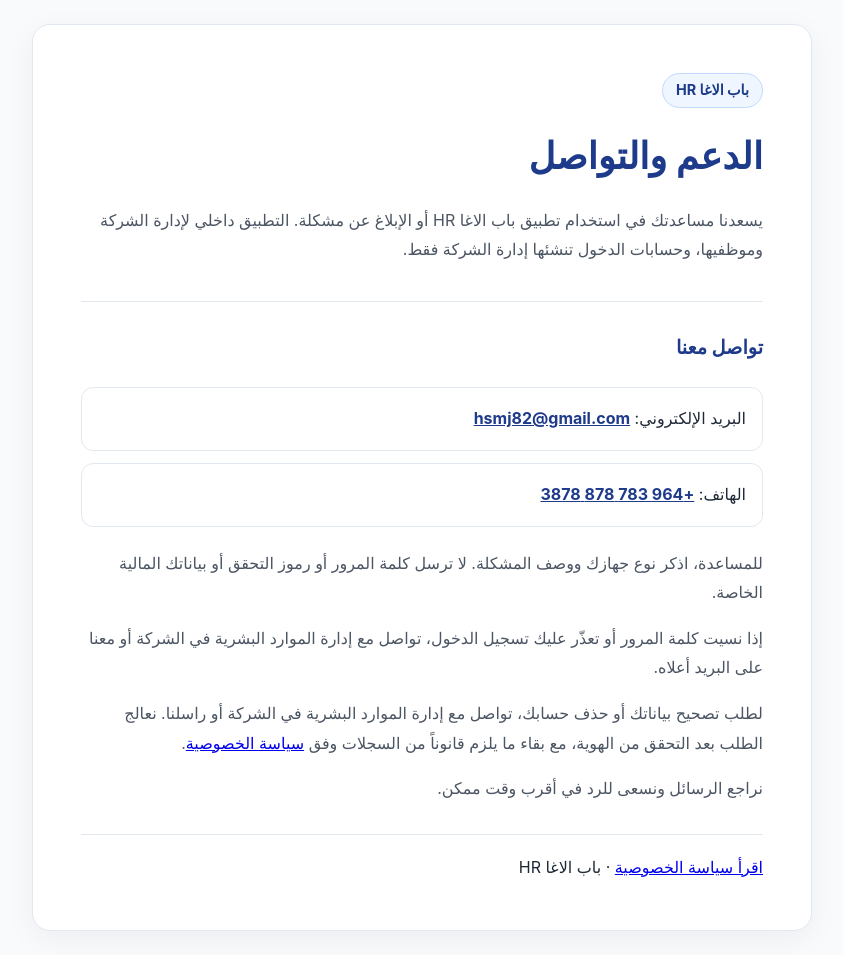
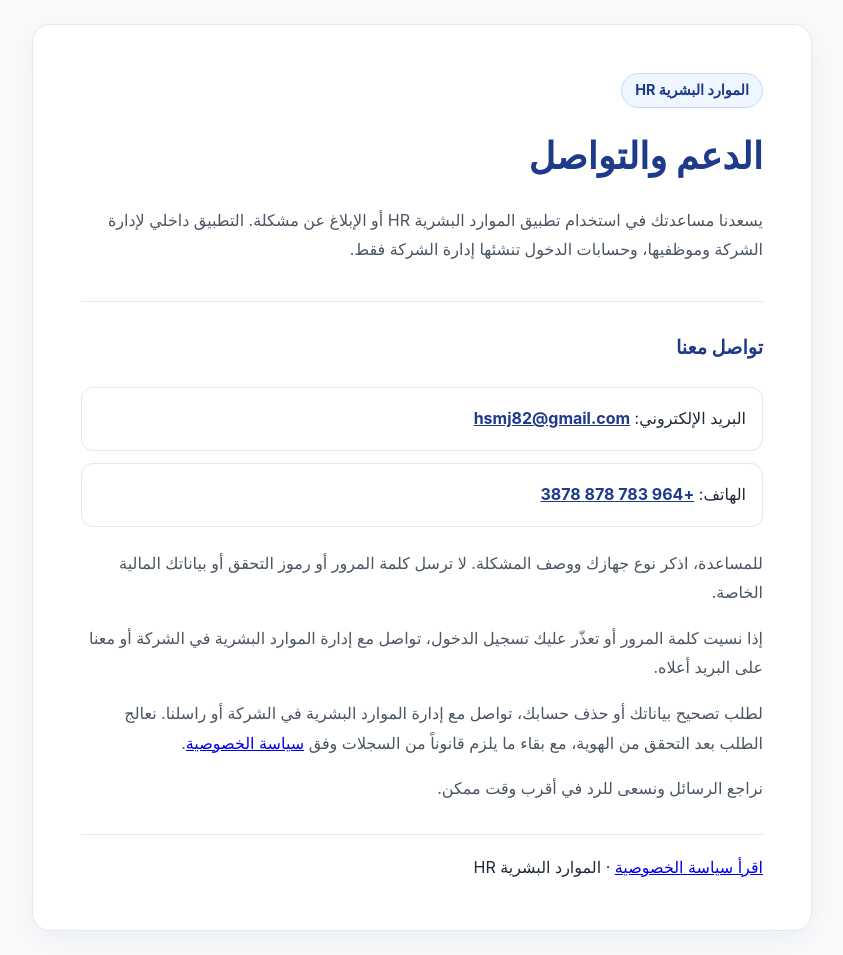
Before and after one commit to mmpwhaider-cloud/hsmj-releases, a plain HTML site: page bab-al-agha-hr/support.html in a window 1280 px wide. Shown: the whole page, without its empty margins (218-1061 px from the left). Drawn offline with Linux system fonts and the light colour scheme.

Commit message:
توحيد اسم تطبيق الموارد البشرية HR في صفحات الخصوصية والدعم
Co-Authored-By: Claude Haiku 5.5 <noreply@anthropic.com>
Claude-Session: https://claude.ai/code/session_019MjMTgsZv3u8oZGvVX73tM

```diff
--- a/bab-al-agha-hr/support.html
+++ b/bab-al-agha-hr/support.html
@@ -3,8 +3,8 @@
 <head>
   <meta charset="utf-8">
   <meta name="viewport" content="width=device-width, initial-scale=1">
-  <meta name="description" content="الدعم والتواصل لتطبيق باب الاغا HR الداخلي لموظفي الشركة.">
-  <title>الدعم والتواصل - باب الاغا HR</title>
+  <meta name="description" content="الدعم والتواصل لتطبيق الموارد البشرية HR الداخلي لموظفي الشركة.">
+  <title>الدعم والتواصل - الموارد البشرية HR</title>
   <style>
     :root {
       color-scheme: light;
@@ -36,9 +36,9 @@
 <body>
   <main>
     <header>
-      <span class="badge">باب الاغا HR</span>
+      <span class="badge">الموارد البشرية HR</span>
       <h1>الدعم والتواصل</h1>
-      <p>يسعدنا مساعدتك في استخدام تطبيق باب الاغا HR أو الإبلاغ عن مشكلة. التطبيق داخلي لإدارة الشركة وموظفيها، وحسابات الدخول تنشئها إدارة الشركة فقط.</p>
+      <p>يسعدنا مساعدتك في استخدام تطبيق الموارد البشرية HR أو الإبلاغ عن مشكلة. التطبيق داخلي لإدارة الشركة وموظفيها، وحسابات الدخول تنشئها إدارة الشركة فقط.</p>
     </header>
     <section>
       <h2>تواصل معنا</h2>
@@ -51,7 +51,7 @@
       <p>لطلب تصحيح بياناتك أو حذف حسابك، تواصل مع إدارة الموارد البشرية في الشركة أو راسلنا. نعالج الطلب بعد التحقق من الهوية، مع بقاء ما يلزم قانوناً من السجلات وفق <a href="privacy.html">سياسة الخصوصية</a>.</p>
       <p>نراجع الرسائل ونسعى للرد في أقرب وقت ممكن.</p>
     </section>
-    <footer><a href="privacy.html">اقرأ سياسة الخصوصية</a> · باب الاغا HR</footer>
+    <footer><a href="privacy.html">اقرأ سياسة الخصوصية</a> · الموارد البشرية HR</footer>
   </main>
 </body>
 </html>
```
Also changed, not shown: bab-al-agha-hr/privacy.html (+4 -4 lines).
